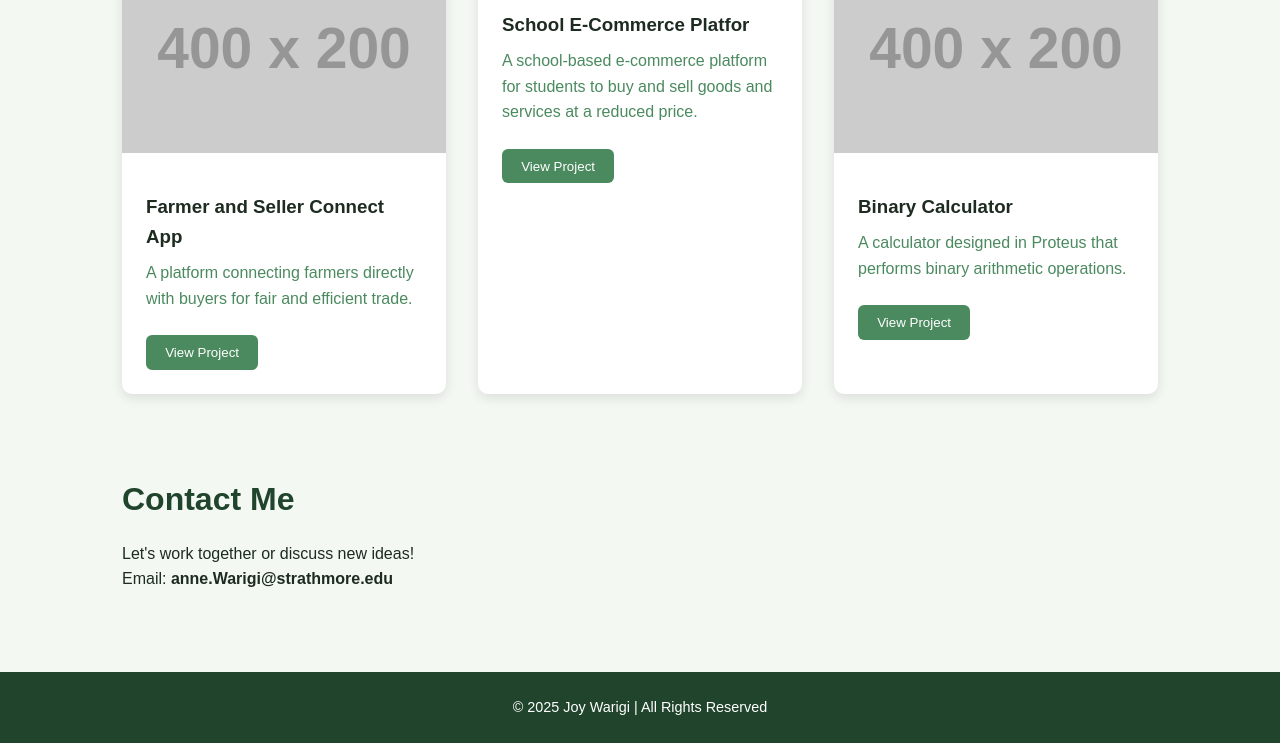
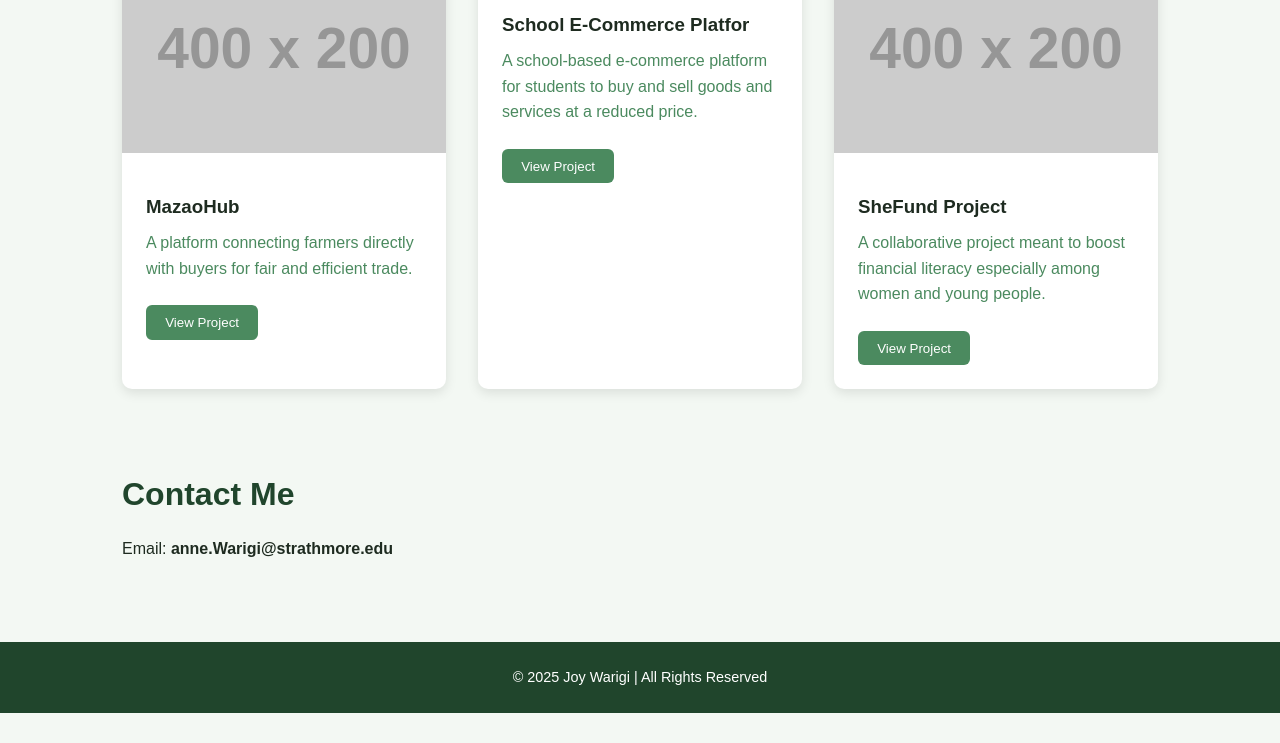
Before and after one commit to Wambuiwarigi/Joy_Portfolio, a plain HTML site: page index.html in a window 1280 px wide. Shown: the part 878-1621 px from the top of the page. After the commit the page ends 1591 px from the top, so only its background shows below. Drawn offline with Linux system fonts and the light colour scheme; placeholder pictures from the web are drawn by us.

Commit message:
Yet another commit

```diff
--- a/index.html
+++ b/index.html
@@ -12,7 +12,7 @@
 
   <header>
     <h1>Joy Warigi</h1>
-    <p>Software Developer | Problem Solver | Innovator</p>
+    <p>Software Developer | Student of Computer Science</p>
   </header>
 
   <nav>
@@ -35,9 +35,9 @@
       <div class="project-card">
         <img src="https://via.placeholder.com/400x200" alt="MazaoHub">
         <div class="content">
-          <h3>Farmer and Seller Connect App</h3>
+          <h3>MazaoHub</h3>
           <p>A platform connecting farmers directly with buyers for fair and efficient trade.</p>
-          <button onclick="alert('Link to Farmer Connect project!')">View Project</button>
+          <button onclick="alert('https://github.com/Wambuiwarigi/Mazao_Hub')">View Project</button>
         </div>
       </div>
 
@@ -53,9 +53,9 @@
       <div class="project-card">
         <img src="https://via.placeholder.com/400x200" alt="SheCode">
         <div class="content">
-          <h3>Binary Calculator</h3>
-          <p>A calculator designed in Proteus that performs binary arithmetic operations.</p>
-          <button onclick="alert('Link to Binary Calculator project!')">View Project</button>
+          <h3>SheFund Project</h3>
+          <p>A collaborative project meant to boost financial literacy especially among women and young people.</p>
+          <button onclick="window.open('https://github.com/CKanana/SheCode/')">View Project</button>
         </div>
       </div>
 
@@ -64,7 +64,7 @@
 
   <section id="contact" class="section">
     <h2>Contact Me</h2>
-    <p style="margin-top: 1rem;">Let's work together or discuss new ideas!</p>
+    <p style="margin-top: 1rem;"></p>
     <p>Email: <strong>anne.Warigi@strathmore.edu</strong></p>
   </section>
 
```
